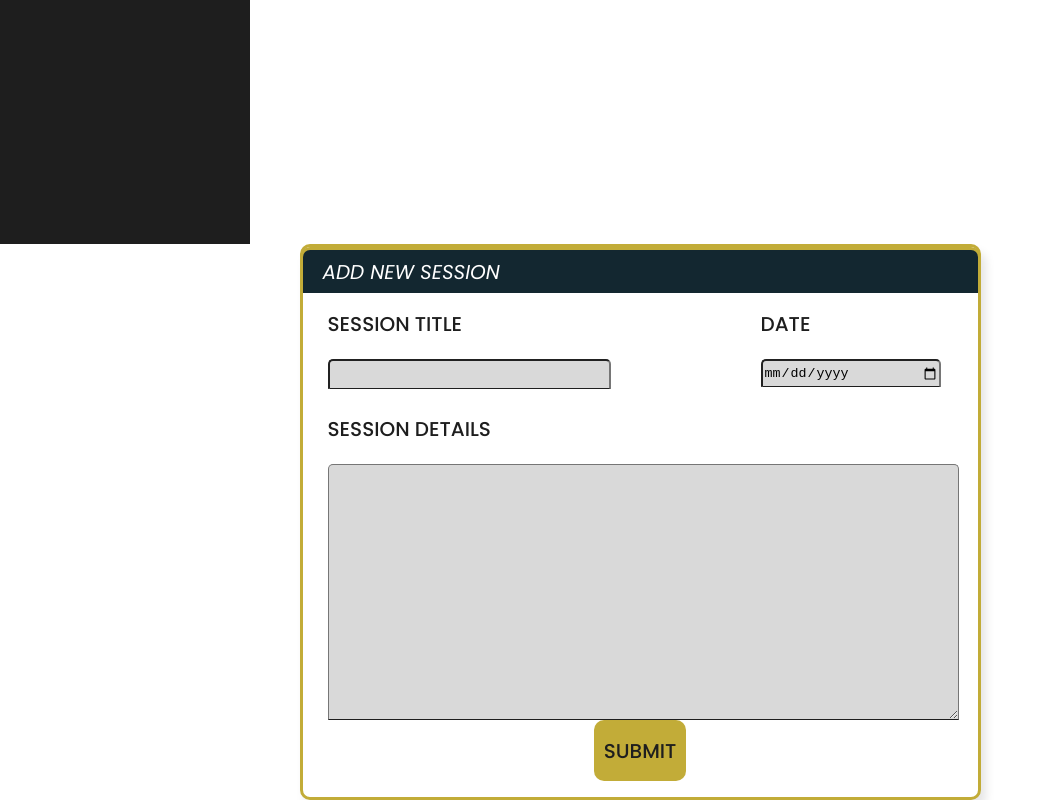
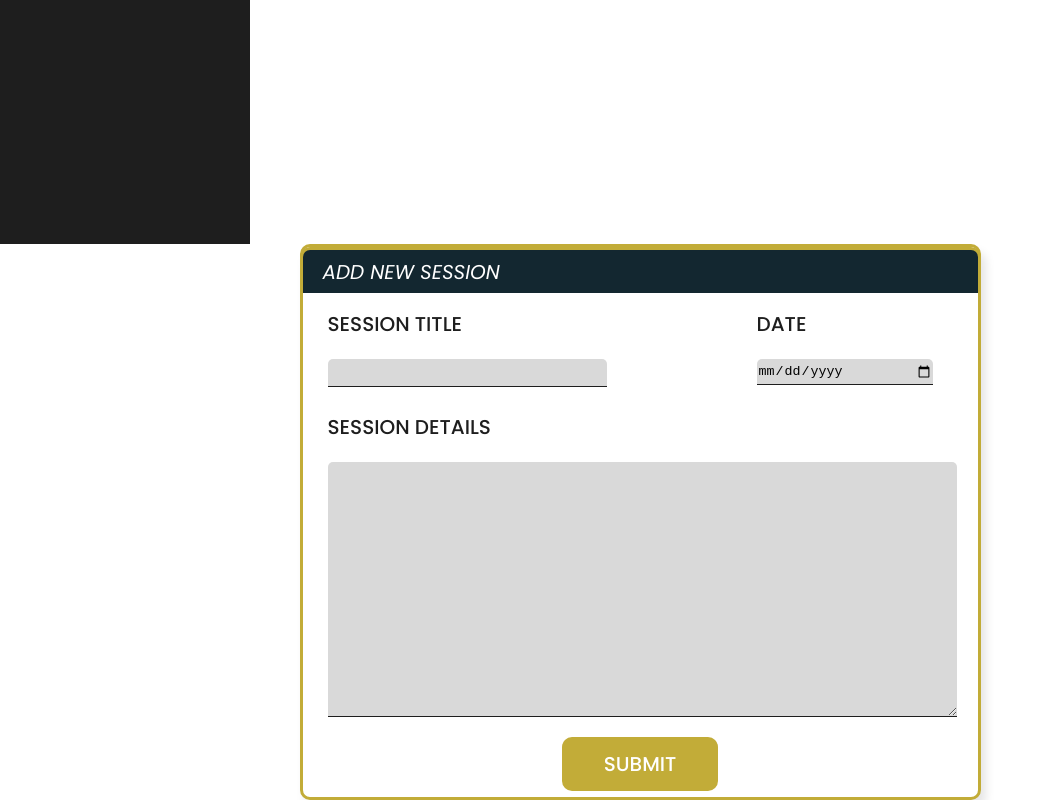
Before and after one commit to alliebourden/fableforge, a React (Vite) app: page /session-editor in a window 1280 px wide. Shown: the part 781-1581 px from the top of the page, without its empty margins (0-1049 px from the left). Built offline with nearby package versions, Linux system fonts and the light colour scheme.

Commit message:
chore- className spelling error, style - btn and borders

```diff
--- a/src/App.css
+++ b/src/App.css
@@ -65,7 +65,7 @@
   display: flex;
 }
 
-button {
+/* button {
   all: unset;
   align-items: center;
   background-color: #c2ac38;
@@ -77,7 +77,7 @@ button {
   justify-content: center;
   padding: 10px;
   position: relative;
-}
+} */
 
 .button .text-wrapper {
   color: #ffffff;
@@ -151,6 +151,9 @@ button {
   border-bottom: 1px solid #1e1e1e;
   background: #d9d9d9;
   margin-top: 20px;
+  border-top: none;
+  border-left: none;
+  border-right: none;
 }
 
 .session-date {
@@ -166,6 +169,9 @@ button {
   border-bottom: 1px solid #1e1e1e;
   background: #d9d9d9;
   margin-top: 20px;
+  border-top: none;
+  border-left: none;
+  border-right: none;
 }
 
 .session-body {
@@ -181,8 +187,31 @@ button {
   width: 625px;
   height: 250px;
   border-radius: 5px 5px 0px 0px;
+  border-top: none;
+  border-left: none;
+  border-right: none;
   border-bottom: 1px solid #1e1e1e;
   background: #d9d9d9;
+}
+
+.submit-btn button {
+  display: flex;
+  width: 156px;
+  height: 54px;
+  padding: 10px;
+  justify-content: center;
+  align-items: center;
+  gap: 10px;
+  border-radius: 10px;
+  background: #c2ac38;
+  color: #fff;
+  font-family: Poppins;
+  font-size: 20px;
+  font-style: normal;
+  font-weight: 500;
+  line-height: normal;
+  border: none;
+  margin-top: 20px;
 }
 
 * {
--- a/src/components/SessionForm.jsx
+++ b/src/components/SessionForm.jsx
@@ -35,7 +35,7 @@ const SessionForm = ({ onAddSession }) => {
         <label htmlFor="body">Session details</label>
         <textarea id="body" {...register("body", { required: true })} />
       </div>
-      <div className="sumbit-btn">
+      <div className="submit-btn">
         <button type="submit">SUBMIT</button>
       </div>
     </form>
```
